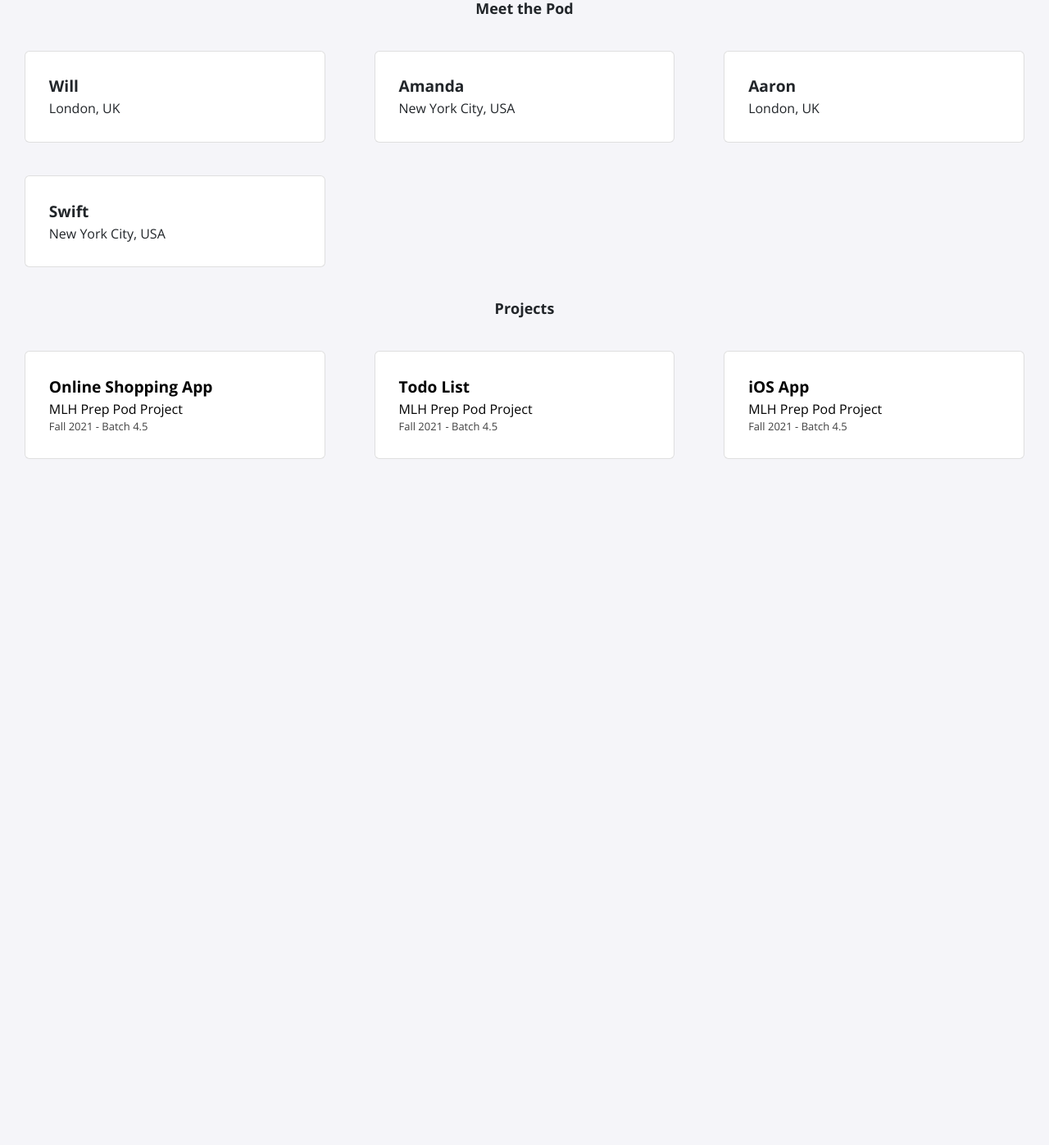
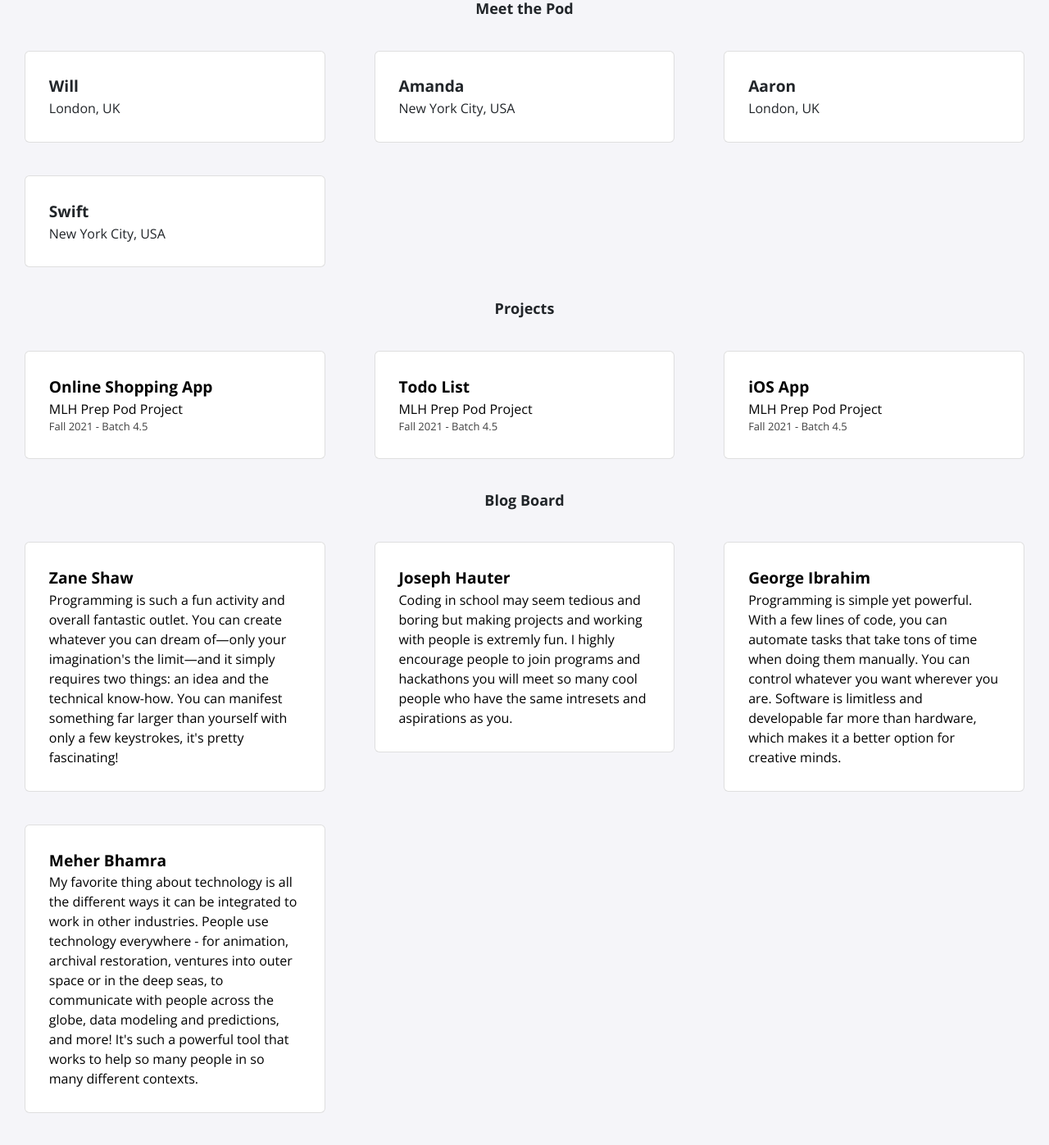
Before and after one commit to MLH-Fellowship/prep-portfolio-22.OCT.PREP.2, a Jekyll site: the page built from index.html, in a window 1280 px wide and 1400 px high, scrolled down 440 px. Shown: the top 1397 px of the window at 82% size. Built offline with Jekyll 4.4.1, drawn with Linux system fonts in a browser that asks for light colours; nearby versions of some CDN libraries; before the commit the page ends 1070 px from its top, so only the background shows below that.

Commit message:
added blog feature

```diff
--- /dev/null
+++ b/_data/blogs.yml
@@ -0,0 +1,23 @@
+- name: Zane Shaw
+  img: aaron.jpg
+  location: IDK
+  blog: "Programming is such a fun activity and overall fantastic outlet. You can create whatever you can dream of—only your imagination's the limit—and it simply requires two things: an idea and the technical know-how. You can manifest something far larger than yourself with only a few keystrokes, it's pretty fascinating!"
+  blog-name: idk
+
+- name: Joseph Hauter
+  img: aaron.jpg
+  location: IDK
+  blog: Coding in school may seem tedious and boring but making projects and working with people is extremly fun. I highly encourage people to join programs and hackathons you will meet so many cool people who have the same intresets and aspirations as you.
+  blog-name: idk
+
+- name: George Ibrahim
+  img: aaron.jpg
+  location: IDK
+  blog: Programming is simple yet powerful. With a few lines of code, you can automate tasks that take tons of time when doing them manually. You can control whatever you want wherever you are. Software is limitless and developable far more than hardware, which makes it a better option for creative minds.
+  blog-name: idk
+
+- name: Meher Bhamra
+  img: aaron.jpg
+  location: IDK
+  blog: My favorite thing about technology is all the different ways it can be integrated to work in other industries. People use technology everywhere - for animation, archival restoration, ventures into outer space or in the deep seas, to communicate with people across the globe, data modeling and predictions, and more! It's such a powerful tool that works to help so many people in so many different contexts.
+  blog-name: idk
--- /dev/null
+++ b/_includes/blog.html
@@ -0,0 +1,17 @@
+<h2>Blog Board</h2>
+<div class="card-container">
+    {% for item in site.data.blogs %}
+    {% if item.blog-name %}
+    <a href="{{ item.blog-name }}">
+        {% else %}
+        </a>
+        {% endif %}
+
+    <div class="card">
+        <div class="info">
+            <p class="title"> {{ item.name }}</p>
+            <p class="location"> {{ item.blog }}</p>
+        </div>
+    </div>
+    {% endfor %}
+</div>
--- a/index.html
+++ b/index.html
@@ -12,6 +12,9 @@
     {% include description.html %}
 
     {% include projects.html %}
+
+    {% include blog.html %}
+
 </body>
 
 </html>
```
Also changed, not shown: _data/fellows.yml (+8 -0 lines).
